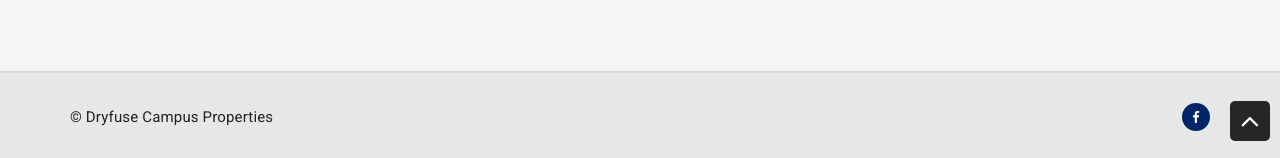
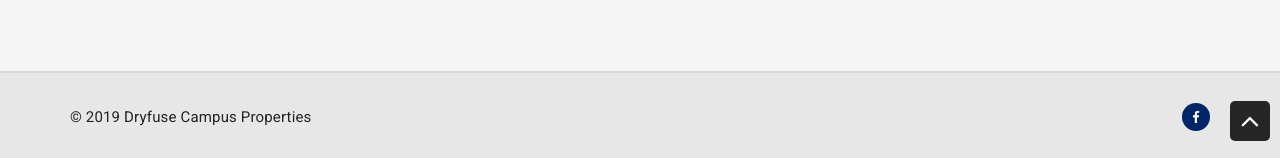
Before and after one commit to dryprop/dryprop.github.io, a Jekyll site: the page built from index.html, in a window 1280 px wide and 900 px high, scrolled down 2938 px. Shown: the part 739-897 px from the top of the window. Built offline with Jekyll 4.4.1, drawn with Linux system fonts in a browser that asks for light colours.

Commit message:
Update footer.html

```diff
--- a/_includes/footer.html
+++ b/_includes/footer.html
@@ -4,7 +4,7 @@
         <div class="container">
             <div class="row">
                 <div class="col-md-6 col-sm-6 left-block">
-                    &copy; {{ page.date | date: '%Y' }} Dryfuse Campus Properties
+                    &copy; 2019 Dryfuse Campus Properties
                 </div>
 
                 <div class="col-md-6 col-sm-6">
```
